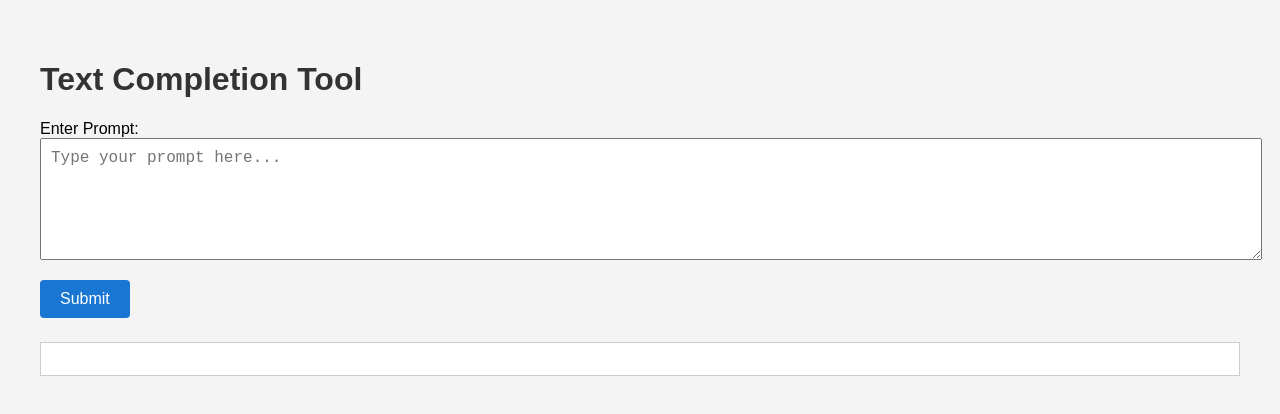
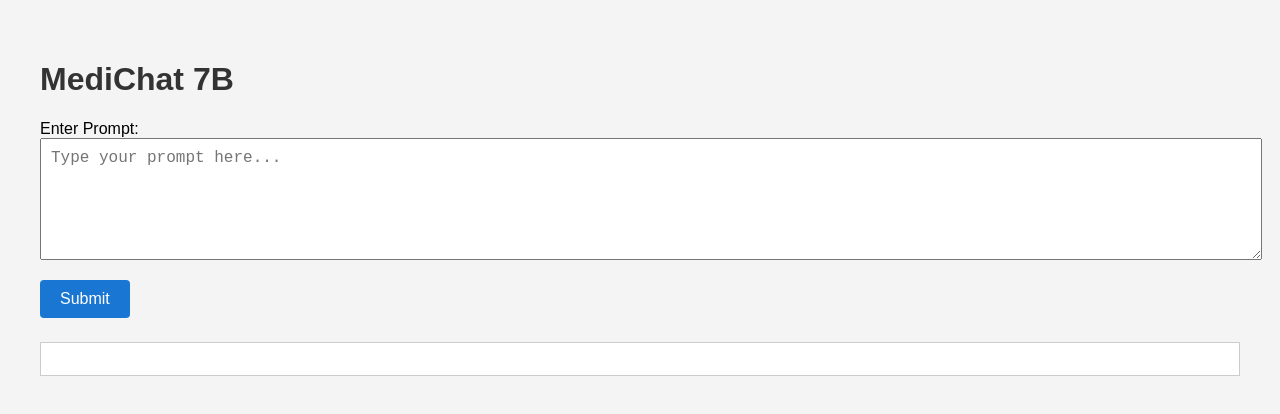
Before and after one commit to cogent-demon/medalpaca-flask, a plain HTML site: page index.html in a window 1280 px wide. Drawn offline with Linux system fonts and the light colour scheme.

Commit message:
changed title

```diff
--- a/index.html
+++ b/index.html
@@ -43,7 +43,7 @@
 </head>
 <body>
 
-  <h1>Text Completion Tool</h1>
+  <h1>MediChat 7B</h1>
 
   <label for="inputText">Enter Prompt:</label><br>
   <textarea id="inputText" placeholder="Type your prompt here..."></textarea><br>
```
